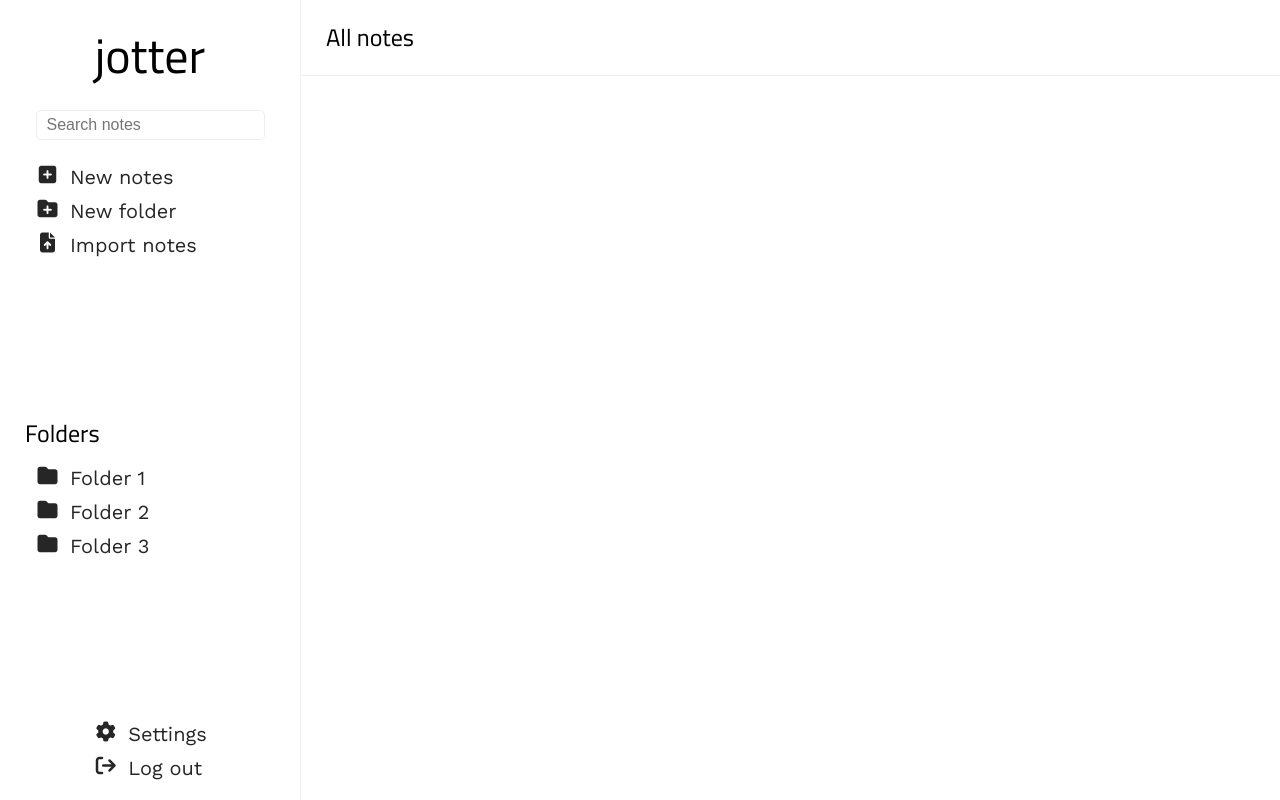
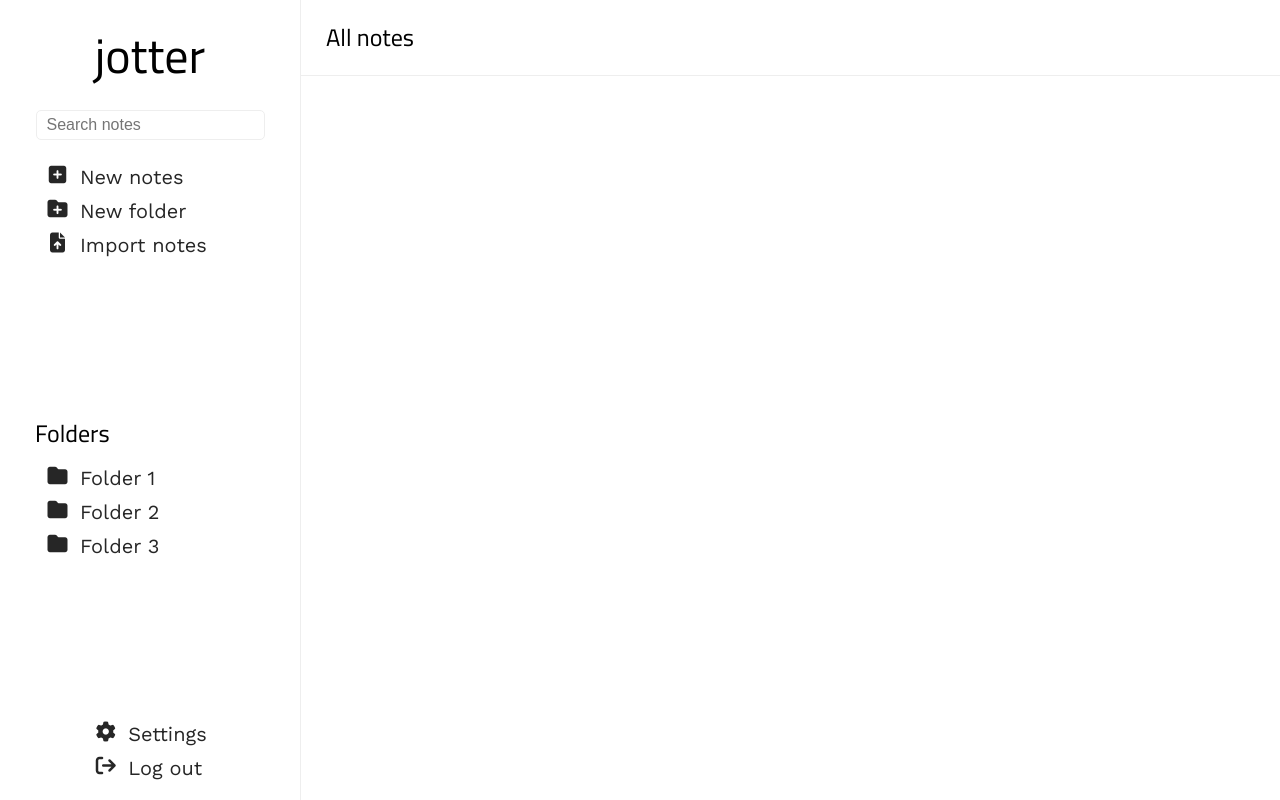
Before and after one commit to bourdier/jotter, a React (Create React App) app: page /login in a window 1280 px wide. Built offline with nearby package versions, Linux system fonts and the light colour scheme; a web font is replaced by a local one.

Commit message:
Upscale padding

```diff
--- a/src/assets/sass/layouts/_navtab.scss
+++ b/src/assets/sass/layouts/_navtab.scss
@@ -14,7 +14,7 @@
   &__body {
     display: flex;
     flex-direction: column;
-    padding: 15px 25px;
+    padding: 15px 35px;
     h2 {
       margin: 0;
     }
--- a/src/index.css
+++ b/src/index.css
@@ -96,7 +96,7 @@ input:active {
 .navtab__body {
   display: flex;
   flex-direction: column;
-  padding: 15px 25px;
+  padding: 15px 35px;
 }
 .navtab__body h2 {
   margin: 0;
```
